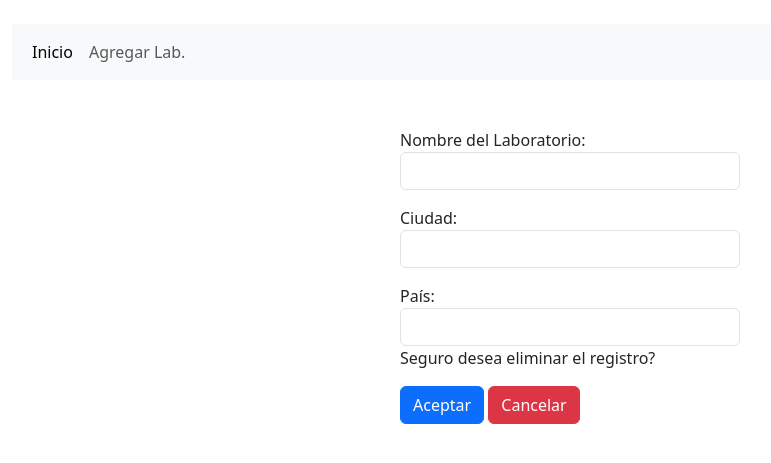
After one commit to aalfonzo1984/modulo7, a Django app: template practica_final_orm_django/laboratorio/templates/laboratorio/eliminar.html in a window 1280 px wide. The commit adds this page. Shown: the top 463 px of the page, without its empty margins (70-841 px from the left). Run offline with Django 4.2, Linux system fonts and the light colour scheme; the template is opened without the code that fills it: values that come from a table or form of the project are taken from there, others are empty.

Commit message:
Eliminar laboratorios

```diff
--- /dev/null
+++ b/practica_final_orm_django/laboratorio/templates/laboratorio/eliminar.html
@@ -0,0 +1,24 @@
+{% extends 'laboratorio/index.html' %}{% load static %} {% block content %}
+
+<div class="container-fluid">
+  <div class="container">
+    <div class="row">
+      <div class="col-4"></div>
+      <div class="col-4">
+        <form action="" method="post">
+          {% csrf_token %} {{form.nombre.label_tag}} {{form.nombre}}
+          {{form.ciudad.label_tag}} {{form.ciudad}} {{form.pais.label_tag}}
+          {{form.pais}}
+          <p>Seguro desea eliminar el registro?</p>
+          <div class="mt-2">
+            <button class="btn btn-primary">Aceptar</button>
+            <a class="btn btn-danger" href="{% url 'index' %}">Cancelar</a>
+          </div>
+        </form>
+      </div>
+      <div class="col-4"></div>
+    </div>
+  </div>
+</div>
+
+{% endblock content %}
--- a/practica_final_orm_django/laboratorio/templates/laboratorio/index.html
+++ b/practica_final_orm_django/laboratorio/templates/laboratorio/index.html
@@ -64,15 +64,16 @@
                   <td>{{laboratorio.pais}}</td>
                   <td>
                     <a type="button" class="btn btn-outline-warning m-2" href={% url 'editar' laboratorio.id %}>
-                    Actualizar</a
-                  ><button type="button" class="btn btn-outline-danger">
+                      Actualizar</a>
+                    <a type="button" class="btn btn-outline-danger" href="{% url 'eliminar' laboratorio.id %}">
                       Eliminar
-                  </button>
+                    </a>
                   </td>
                 </tr>
               {% endfor %}
             </tbody>
           </table>
+
         </div>
         {% endblock content %}
       </div>
--- a/practica_final_orm_django/laboratorio/urls.py
+++ b/practica_final_orm_django/laboratorio/urls.py
@@ -1,8 +1,9 @@
 from django.urls import path
-from .views import LaboratorioListView, agregar, editar
+from .views import LaboratorioListView, agregar, editar, eliminar
 
 urlpatterns = [
     path('', LaboratorioListView.as_view(), name='index'),
     path('agregar/', agregar, name='agregar'),
     path('editar/<int:id>', editar, name='editar'),
+    path('eliminar/<int:id>', eliminar, name='eliminar'),
 ]
```
Also changed, not shown: practica_final_orm_django/laboratorio/views.py (+12 -0 lines). Lines whose indentation alone changed are shown as unchanged.
